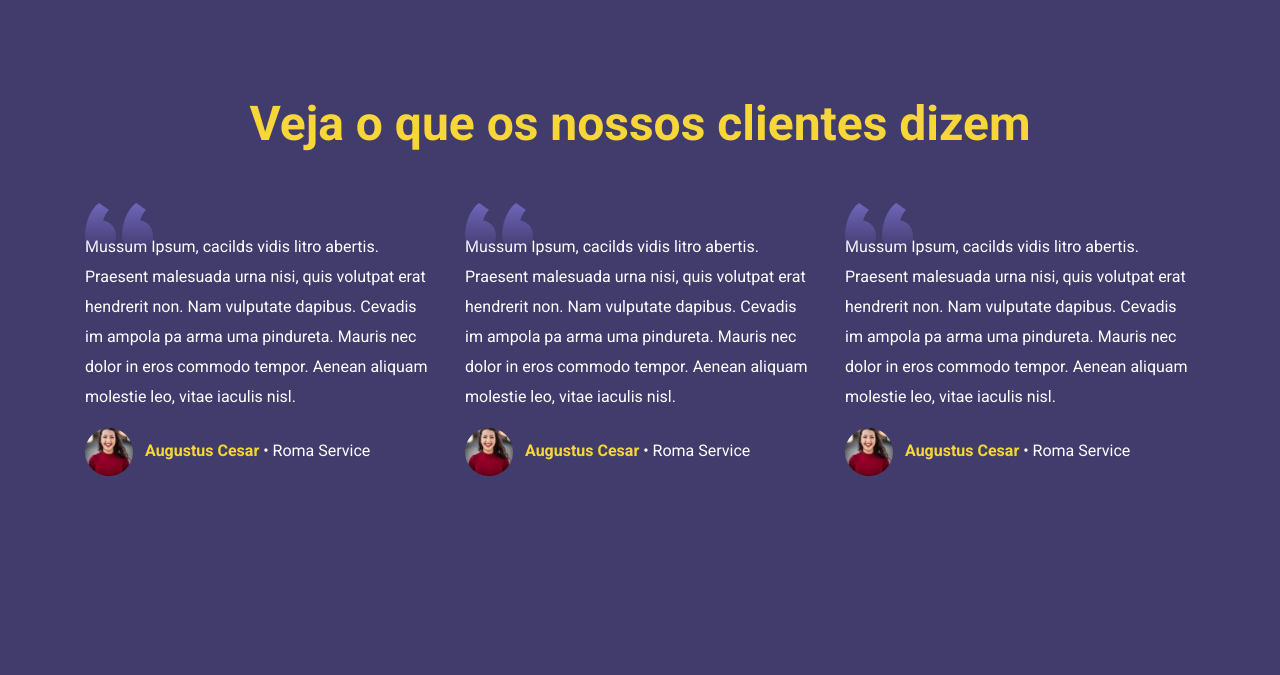
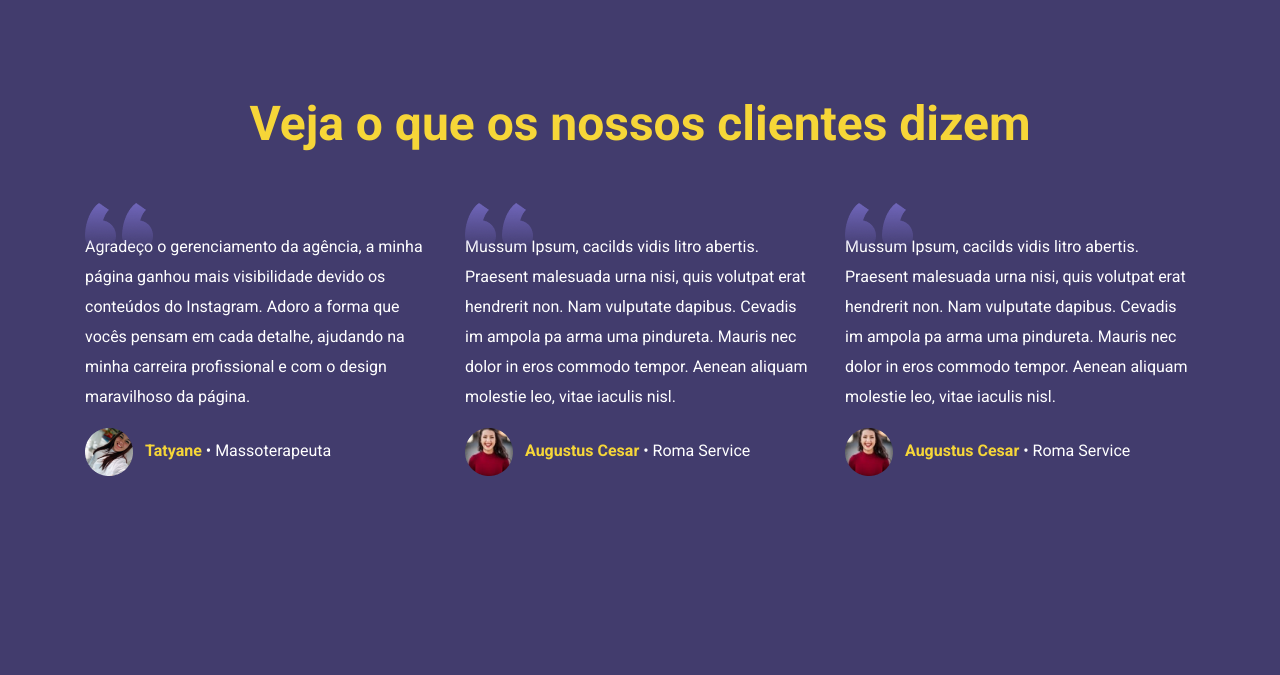
Before and after one commit to bqdesigner/beeboxagencia, a PHP site: page / in a window 1280 px wide; the page is wider, and only the part inside the window is pictured. Shown: the part 4754-5429 px from the top of that part. Run offline with PHP 8.4, Linux system fonts and the light colour scheme.

Commit message:
Att Acessibility, API Whatsapp, new images

```diff
--- a/index.php
+++ b/index.php
@@ -27,15 +27,15 @@
 
     <header>
         <div class="container">
-            <img src="assets/svg/logo_color.svg" alt="Logo BeeBox Agência" class="brand">
+            <img src="assets/svg/logo_color.svg" alt="Logo BeeBox Agência" class="brand" alt="Logo da empresa, escrito BEEBOX Agência, com um desenho de uma abelha simplificada, composta por 4 formas hexagonais, em amarelo e branco.">
             <nav class="menu">
                 <ul>
-                    <li> <a href="#oquefazemos" class="scroll"> O que fazemos? </a> </li>
-                    <li> <a href="#cases" class="scroll"> Cases </a> </li>
-                    <li> <a href="#clientes" class="scroll"> Clientes </a> </li>
+                    <li> <a href="#oquefazemos" class="scroll" aria-label="Link ancora que te leva para O que fazemos"> O que fazemos? </a> </li>
+                    <li> <a href="#cases" class="scroll" aria-label="Link ancora que te leva para os trabalhos criados para clientes"> Cases </a> </li>
+                    <li> <a href="#clientes" class="scroll" aria-label="Link ancora que te leva para os depoimentos de clientes"> Clientes </a> </li>
                 </ul>
             </nav>
-            <a href="#cadastrar" class="cta scroll"> Quero sair da caixa 🐝</a>
+            <a href="#cadastrar" class="cta scroll" aria-label="Link ancora que te leva para o formulário de contato"> Quero sair da caixa 🐝</a>
         </div>
 
         <!-- hamburger -->
@@ -59,14 +59,14 @@
                     <a href="#oquedefine" class="link-scroll animate-flicker scroll"> Role para baixo </a>
                </div>
                <div class="col-12 col-md-6">
-                    <img src="assets/img/img_entrada.png" class="img-entrada" alt="">
+                    <img src="assets/img/img_entrada.png" class="img-entrada" alt="Formas hexagonais juntas, formando uma abelha, onde dentro tem uma imagem de pessoas realizndo uma reunião, com diversos postits na parede. ">
                </div>
            </div>
         </div>
     </main>
 
     <!-- Anchor element fixed -->
-    <a href="#up" class="scroll"><div class="element-fixed"></div></a>
+    <a href="#up" class="scroll" aria-label="Link que aparece ao descer o conteúdo do site. Serve para redirecionar você para o topo do site."><div class="element-fixed"></div></a>
 
     <section class="container">
         <div class="content-1" id="oquedefine">
@@ -77,25 +77,25 @@
                 <div class="col-12 col-md-8 col-lg-9 items-define">
                     <ul>
                         <li>
-                            <img src="assets/svg/ico_criativo.svg" alt="">
+                            <img src="assets/svg/ico_criativo.svg" alt="Ícone de Conteúdo Criativo, simbolozado por um cubo.">
                             Conteúdo Criativo
                         </li>
                         <li>
-                            <img src="assets/svg/ico_estrategico.svg" alt="">
+                            <img src="assets/svg/ico_estrategico.svg" alt="Ícone de Estratégia, simbolizado com um desenho de um alvo.">
                             Estratégico
                         </li>
                         <li>
-                            <img src="assets/svg/ico_originais.svg" alt="">
+                            <img src="assets/svg/ico_originais.svg" alt="Ícone de Ideias originais, simbolizado por uma lápis pena">
                             Ideias Originais
                         </li>
                     </ul>
                     <ul>
                         <li>
-                            <img src="assets/svg/ico_dedicacao.svg" alt="">
+                            <img src="assets/svg/ico_dedicacao.svg" alt="Ícone de feitas com dedicação, simbolizado por uma estrela.">
                             Feitas com dedicação
                         </li>
                         <li>
-                            <img src="assets/svg/ico_inclusivo.svg" alt="">
+                            <img src="assets/svg/ico_inclusivo.svg" alt="Ícone de inclusivo, simbolizado por um coração.">
                             Inclusivo
                         </li>
                     </ul>
@@ -110,7 +110,7 @@
             <div class="col-12 offset-0 col-md-6 col-lg-5 offset-lg-1">
                 <div class="servico">
                     <span class="ico-servico ico-servico-content-1">
-                        <img src="assets/svg/ico_gerenciamento.svg" alt="">
+                        <img src="assets/svg/ico_gerenciamento.svg" alt="Ícone de gerenciamento de mídias sociais, simbolizado por um barras, uma grande e outra pequena, como medidas.">
                     </span>
                     <h3> Gerenciamento de Mídias Sociais </h3>
                     <p>
@@ -127,7 +127,7 @@
             <div class="col-12 col-md-6 col-lg-5">
                 <div class="servico">
                     <span class="ico-servico ico-servico-content-2">
-                        <img src="assets/svg/ico_conteudo.svg" alt="">
+                        <img src="assets/svg/ico_conteudo.svg" alt="Ícone de criação de conteúdo, simbolizado por formas geométricas em camadas">
                     </span>
                     <h3> Criação de Conteúdo </h3>
                     <p>
@@ -139,7 +139,7 @@
             <div class="col-12 offset-0 col-md-6 col-lg-5 offset-lg-1">
                 <div class="servico">
                     <span class="ico-servico ico-servico-content-3">
-                        <img src="assets/svg/ico_anuncio.svg" alt="">
+                        <img src="assets/svg/ico_anuncio.svg" alt="Ícone sobre anúncios, simbolizado por uma boia">
                     </span>
                     <h3> Anúncios </h3>
                     <p>
@@ -151,7 +151,7 @@
             <div class="col-12 col-md-6 col-lg-5">
                 <div class="servico">
                     <span class="ico-servico ico-servico-content-4">
-                        <img src="assets/svg/ico_consultoria_mkt.svg" alt="">
+                        <img src="assets/svg/ico_consultoria_mkt.svg" alt="Ícone de consultoria de Marketing, simbolizado por uma mira.">
                     </span>
                     <h3> Consultoria de Marketing </h3>
                     <p>
@@ -171,7 +171,7 @@
         <div class="row">
             <div class="col-12 col-md-6 case">
                 <div class="case-img">
-                    <img src="assets/img/case_1_work4all.jpg" alt="">
+                    <img src="assets/img/case_1_work4all.jpg" alt="Imagens com os trabalhos de social media feitos para Work4All">
                 </div>
                 <div class="case-content">
                     <span> Work4aAll </span>
@@ -181,7 +181,7 @@
 
             <div class="col-12 col-md-6 case">
                 <div class="case-img">
-                    <img src="assets/img/case_2_mls.jpg" alt="">
+                    <img src="assets/img/case_2_mls.jpg" alt="Imagens com os trabalhos de social media feitos para My Little Secrets">
                 </div>
                 <div class="case-content case">
                     <span> My Little Secrets </span>
@@ -191,7 +191,7 @@
 
             <div class="col-12 col-md-6 case">
                 <div class="case-img">
-                    <img src="assets/img/case_3_massoterapeuta_tatyane.jpg" alt="">
+                    <img src="assets/img/case_3_massoterapeuta_tatyane.jpg" alt="Imagens com os trabalhos de social media feitos para Massoterapeuta Tatyane">
                 </div>
                 <div class="case-content">
                     <span> Massoterapeuta Tatyane </span>
@@ -201,7 +201,7 @@
 
             <div class="col-12 col-md-6 case">
                 <div class="case-img">
-                    <img src="assets/img/case_4_twig.jpg" alt="">
+                    <img src="assets/img/case_4_twig.jpg" alt="Imagens com os trabalhos de social media feitos para Twig">
                 </div>
                 <div class="case-content">
                     <span> Twig </span>
@@ -219,7 +219,7 @@
                     "A maneira mais fácil de chamar a atenção de alguém é essa: quebrando um padrão."
                 </blockquote>
                 <div class="author">
-                    <img src="assets/img/img_quote_1.png" alt="">
+                    <img src="assets/img/img_quote_1.png" alt="Foto de rosto Dan & Chip Heath ">
                     <h3> Dan & Chip Heath </h3>
                 </div>
             </div>
@@ -230,7 +230,7 @@
                     ”Antes de criar mais ótimos conteúdos descubra primeiro como você vai divulgá-lo.”
                 </blockquote>
                 <div class="author">
-                    <img src="assets/img/img_quote_2.png" alt="">
+                    <img src="assets/img/img_quote_2.png" alt="Foto de rosto de Joe Pulizzi e Newt Barrett">
                     <h3> Joe Pulizzi e Newt Barrett </h3>
                 </div>
             </div>
@@ -240,7 +240,7 @@
     <section class="cta-section">
         <div class="container">
             <h2> Quer sair da caixa? </h2>
-            <a href="#cadastrar" class="cta scroll"> Então vamos tomar um café :) </a>
+            <a href="#cadastrar" class="cta scroll" aria-label="Botão que irá redirecionar você para o formulário de contato."> Então vamos tomar um café :) </a>
         </div>
     </section>
 
@@ -250,12 +250,12 @@
             <div class="col-12 col-md-4 mb-5 pb-5">
                 <div class="comment">
                     <p>
-                        Mussum Ipsum, cacilds vidis litro abertis. Praesent malesuada urna nisi, quis volutpat erat hendrerit non. Nam vulputate dapibus. Cevadis im ampola pa arma uma pindureta. Mauris nec dolor in eros commodo tempor. Aenean aliquam molestie leo, vitae iaculis nisl.
+                        Agradeço o gerenciamento da agência, a minha página ganhou mais visibilidade devido os conteúdos do Instagram. Adoro a forma que vocês pensam em cada detalhe, ajudando na minha carreira profissional e com o design maravilhoso da página.
                     </p>
                     <div class="author-comment">
-                        <img src="assets/img/img_author.png" alt="">
-                        <span class="author-name"> Augustus Cesar </span>
-                        <span class="author-company"> • Roma Service </span>
+                        <img src="assets/img/img_author_1.png" alt="Foto de rosto da Tatyane, mulher branca, com cabelos longos e escuros, sorrindo, com uniforme branco.">
+                        <span class="author-name"> Tatyane </span>
+                        <span class="author-company"> • Massoterapeuta </span>
                     </div>
                 </div>
             </div>
@@ -335,8 +335,8 @@
         <div class="container">
             <h2> Precisa conversar sobre<br>
                 conteúdos que convertem? </h2>
-            <a href="javascript:;" class="cta">
-                <img src="assets/svg/ico_whatsapp.svg" alt="">
+            <a href="https://api.whatsapp.com/send?phone=5511993593186" class="cta" target="blank" aria-label="Link que irá redirecionar você para conversar pelo Whatsapp com a BEEBOX Agência">
+                <img src="assets/svg/ico_whatsapp.svg" alt="Ícone do Whatsapp">
                 Então vamos tomar um café :)
             </a>
         </div>
@@ -346,7 +346,7 @@
         <div class="row">
             <div class="col-12 col-md-4 m-0 p-0 div-img-contact">
                 <div class="img-contact">
-                    <!-- <img src="assets/img/img_contato.jpg" alt=""> -->
+
                 </div>
             </div>
             <div class="col-12 offset-0 col-md-5 offset-md-1 col-lg-6">
@@ -357,30 +357,30 @@
                             <label for="">
                                 Seu nome *
                             </label>
-                            <input type="text" name="nome" id="nome" required>
+                            <input type="text" name="nome" id="nome" required aria-label="Digite o seu nome completo">
                         </div>
 
                         <div class="input-group">
                             <label for="">
                                 E-mail *
                             </label>
-                            <input type="email" name="email" id="email" required>
+                            <input type="email" name="email" id="email" required aria-label="Digite o seu email">
                         </div>
 
                         <div class="input-group">
                             <label for="">
                                 Telefone *
                             </label>
-                            <input type="tel" name="tel" id="tel" required>
+                            <input type="tel" name="tel" id="tel" required aria-label="Digite o seu telefone">
                         </div>
 
                         <div class="input-group">
                             <label for="">
                                 Como podemos te ajudar? *
                             </label>
-                            <textarea name="msg" id="msg" required></textarea>
+                            <textarea name="msg" id="msg" required></textarea aria-label="Digite como a BEEBOX pode ajudar você.">
                         </div>
-                        <input type="submit" value="Enviar">
+                        <input type="submit" value="Enviar" aria-label="Botão para enviar os seus dados para a BEEBOX.">
                     </form>
                 </div>
             </div>
@@ -390,22 +390,22 @@
     <footer>
         <div class="container">
             <div class="info-footer-1">
-                <img src="assets/svg/logo_color.svg" alt="Logo BeeBox Agência" class="brand">
+                <img src="assets/svg/logo_color.svg" alt="Logo BeeBox Agência" class="brand" alt="Logo da empresa, escrito BEEBOX Agência, com um desenho de uma abelha simplificada, composta por 4 formas hexagonais, em amarelo e branco." class="brand">
                 <span class="slogan"> #getoutofthebox </span>
                 <ul class="redes-sociais">
                     <li>
                         <a href="https://www.facebook.com/Ag%C3%AAncia-Bee-Box-113560353724333/" target="blank">
-                            <img src="assets/svg/ico_facebook.svg" alt="">
+                            <img src="assets/svg/ico_facebook.svg" alt="Ícone do Facebook">
                         </a>
                     </li>
                     <li>
                         <a href="https://www.instagram.com/agenciabeebox/" target="blank">
-                            <img src="assets/svg/ico_instagram.svg" alt="">
+                            <img src="assets/svg/ico_instagram.svg" alt="Ícone do Instagram">
                         </a>
                     </li>
                     <li>
                         <a href="https://www.linkedin.com/company/ag%C3%AAncia-bee-box" target="blank">
-                            <img src="assets/svg/ico_linkedin.svg" alt="">
+                            <img src="assets/svg/ico_linkedin.svg" alt="Ícone do Linkeding">
                         </a>
                     </li>
                 </ul>
@@ -427,11 +427,8 @@
                                 <a href="mailto:beebox.ag@gmail.com"> beebox.ag@gmail.com </a>
                             </li>
                             <li>
-                                <a href="tel:11993593186"> (11) 9 9359-3186 </a>
+                                <a href="https://api.whatsapp.com/send?phone=5511993593186" target="blank"> (11) 9 9359-3186 </a>
                             </li>
-                            <!-- <li>
-                                <a href="tel:11993593186"> (11) 9 9359-3186 </a>
-                            </li> -->
                         </ul>
                     </div>
                 </div>
@@ -441,7 +438,6 @@
 
     <!-- Scripts -->
     <script src="https://cdnjs.cloudflare.com/ajax/libs/jquery/3.5.1/jquery.min.js"></script>
-    <!-- <script src="https://stackpath.bootstrapcdn.com/bootstrap/4.5.0/js/bootstrap.min.js"> </script> -->
     <script src="scripts/app.js"> </script>
 
 </body>
```
Also changed, not shown: assets/img/img_author_1.png (added).
